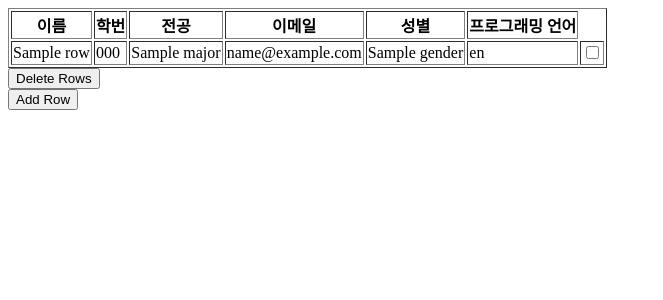
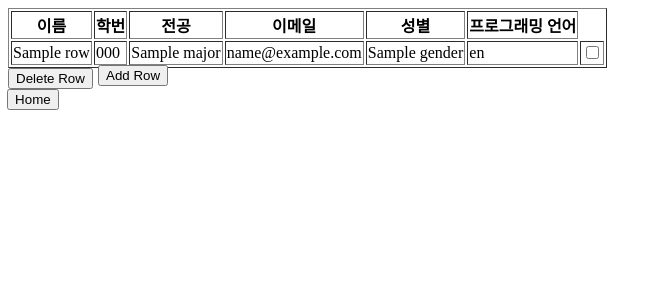
Before and after one commit to CSID-DGU/2023-1-OSSPrac-HelloWorld-5, a Flask app: template templates/result.html in a window 1280 px wide. Shown: the top 300 px of the page, without its empty margins (0-663 px from the left). Run offline with Flask 3, Linux system fonts and the light colour scheme; the template is opened without the code that fills it: most values are stand-ins (such as "Sample title", 1, 10 or a date in 2020).

Commit message:
이예지, result.html : home 버튼 추가, 버튼 위치 조정

```diff
--- a/templates/result.html
+++ b/templates/result.html
@@ -4,11 +4,22 @@
 <head>
 
     <title>result page</title>
+    <style>
+    #add_row {
+        position: relative;
+        top: -24.5px;
+        left: 90px;
+    }
+    #home {
+        position: relative;
+        top: 0px;
+        left: -75px;
+    }
+    </style>
 
 </head>
 
 <body>
-
     <form method="POST" action="/delete">
         <table border='1'>
             <thead>
@@ -36,11 +47,12 @@
                 {% endfor %}
             </tbody>
         </table>
-        <input type="submit" value="Delete Rows" id="delete_row">
-        <!-- <button id="add_row" onclick="window.location.href='/'">Add Row</button> -->
-
+        <input type="submit" value="Delete Row" id="delete_row">
 
     </form>
+
     <button id="add_row" onclick="window.location.href='/'">Add Row</button>
+    <button id="home" onclick="window.location.href='/reset'">Home</button>
+
 </body>
 </html>
```
